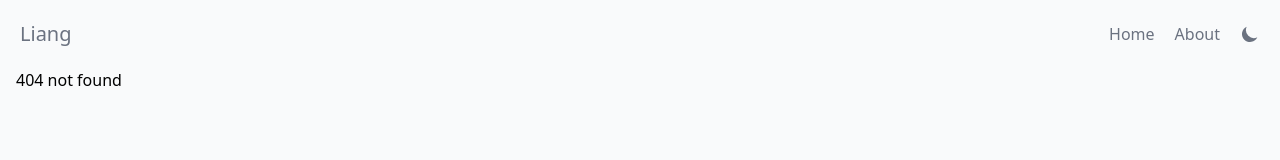
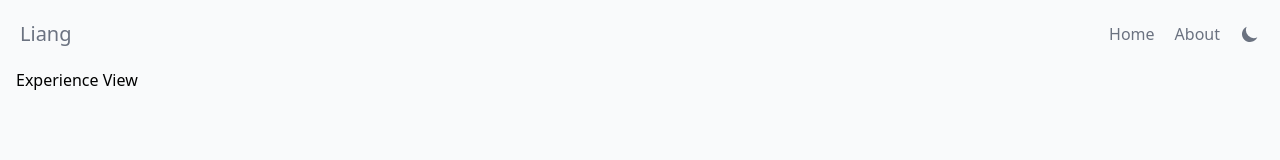
Before and after one commit to one-liang/liang, a Vue app: page /liang/experience in a window 1280 px wide. Before the commit this address had no page. Shown: the top 160 px of the page. Built offline with nearby package versions, Linux system fonts and the light colour scheme; what @tailwindcss/typography would draw is missing.

Commit message:
chore: add page

```diff
--- a/src/router/index.js
+++ b/src/router/index.js
@@ -15,6 +15,16 @@ const router = createRouter({
       component: () => import('../view/About.vue'),
     },
     {
+      path: '/experience',
+      name: 'Experience',
+      component: () => import('../view/Experience.vue'),
+    },
+    {
+      path: '/portfolio',
+      name: 'Portfolio',
+      component: () => import('../view/Portfolio.vue'),
+    },
+    {
       path: '/:pathMatch(.*)*',
       name: 'Error',
       component: () => import('../view/Error.vue'),
--- /dev/null
+++ b/src/view/Experience.vue
@@ -0,0 +1,11 @@
+<template>
+  <div class="mx-auto prose">
+    <h1>Experience View</h1>
+  </div>
+</template>
+
+<script>
+export default {
+  name: "Experience",
+};
+</script>
--- /dev/null
+++ b/src/view/Portfolio.vue
@@ -0,0 +1,11 @@
+<template>
+  <div class="mx-auto prose">
+    <h1>Portfolio View</h1>
+  </div>
+</template>
+
+<script>
+export default {
+  name: "Portfolio",
+};
+</script>
```
